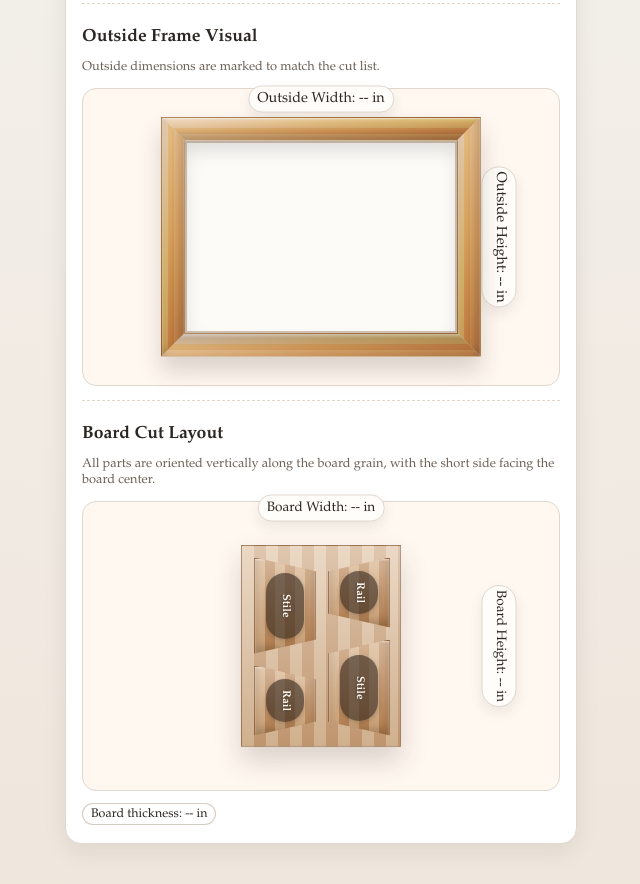
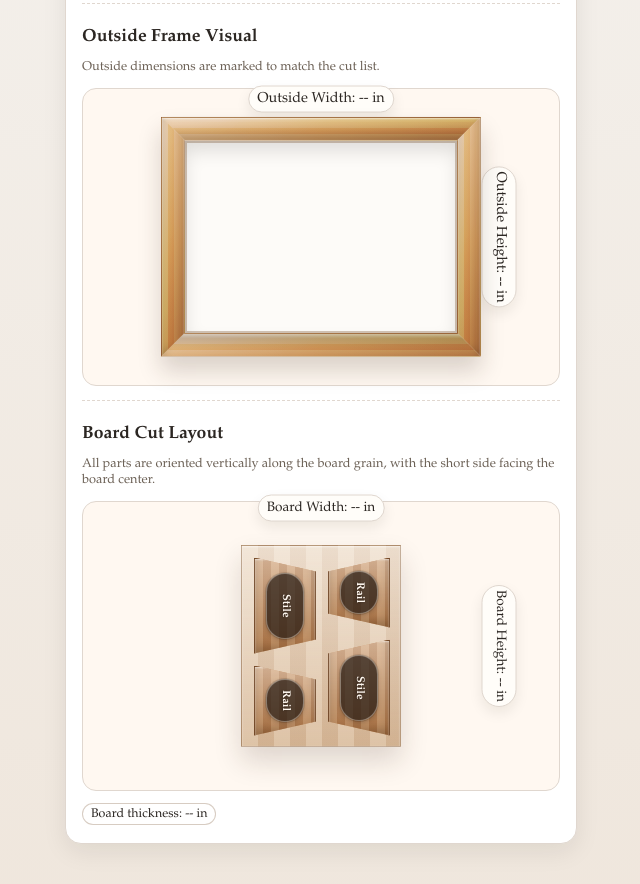
Before and after one commit to mochoa100-debug/picture-frame-calculator, a plain HTML site: page index.html in a window 1280 px wide. Shown: the part 1775-2659 px from the top of the page, without its empty margins (319-959 px from the left). Drawn offline with Linux system fonts and the light colour scheme.

Commit message:
Enhance board layout contrast

```diff
--- a/styles.css
+++ b/styles.css
@@ -411,16 +411,18 @@ input:focus {
   width: calc(var(--blank-width) * 2 + var(--board-gap) * 3);
   height: calc(var(--stile-height) + var(--rail-height) + var(--board-gap) * 3);
   border-radius: 0;
-  border: 1px solid rgba(110, 72, 42, 0.45);
+  border: 1px solid rgba(110, 72, 42, 0.35);
   background:
-    linear-gradient(180deg, rgba(255, 255, 255, 0.4), rgba(125, 82, 47, 0.15)),
+    linear-gradient(180deg, rgba(255, 255, 255, 0.5), rgba(125, 82, 47, 0.08)),
     repeating-linear-gradient(
       90deg,
-      rgba(255, 255, 255, 0.18) 0 12px,
-      rgba(158, 106, 68, 0.24) 12px 24px
+      rgba(255, 255, 255, 0.12) 0 16px,
+      rgba(158, 106, 68, 0.14) 16px 32px
     ),
-    #d7b28a;
-  box-shadow: 0 14px 26px rgba(51, 33, 20, 0.18);
+    #e2c6a6;
+  box-shadow:
+    inset 0 1px 2px rgba(255, 255, 255, 0.6),
+    0 14px 26px rgba(51, 33, 20, 0.16);
 }
 
 .board-layout__dimension {
@@ -466,19 +468,20 @@ input:focus {
   position: absolute;
   width: var(--blank-width);
   border-radius: 0;
-  border: 1px solid rgba(110, 72, 42, 0.45);
+  border: 1px solid rgba(95, 58, 30, 0.7);
   background:
-    linear-gradient(180deg, rgba(255, 255, 255, 0.4), rgba(110, 70, 40, 0.12)),
+    linear-gradient(180deg, rgba(255, 255, 255, 0.4), rgba(110, 70, 40, 0.18)),
     repeating-linear-gradient(
       90deg,
-      rgba(255, 255, 255, 0.2) 0 10px,
-      rgba(146, 90, 52, 0.28) 10px 20px
+      rgba(255, 255, 255, 0.14) 0 8px,
+      rgba(146, 90, 52, 0.32) 8px 16px
     ),
-    #c7925b;
+    #c0834c;
   box-shadow:
     inset 0 1px 2px rgba(255, 255, 255, 0.55),
     inset 0 -6px 10px rgba(0, 0, 0, 0.18),
-    0 4px 8px rgba(54, 34, 20, 0.2);
+    0 6px 12px rgba(54, 34, 20, 0.28),
+    0 2px 4px rgba(54, 34, 20, 0.18);
   display: block;
   padding: 0;
   text-align: center;
@@ -533,8 +536,11 @@ input:focus {
   white-space: nowrap;
   padding: 2px 6px;
   border-radius: 999px;
-  background: rgba(43, 32, 24, 0.58);
-  box-shadow: 0 2px 4px rgba(40, 26, 16, 0.22);
+  background: rgba(36, 26, 19, 0.72);
+  border: 1px solid rgba(255, 248, 241, 0.35);
+  box-shadow:
+    0 2px 4px rgba(40, 26, 16, 0.25),
+    0 0 0 1px rgba(12, 8, 5, 0.12);
   text-shadow: 0 1px 2px rgba(0, 0, 0, 0.35);
   writing-mode: vertical-rl;
   text-orientation: mixed;
```
